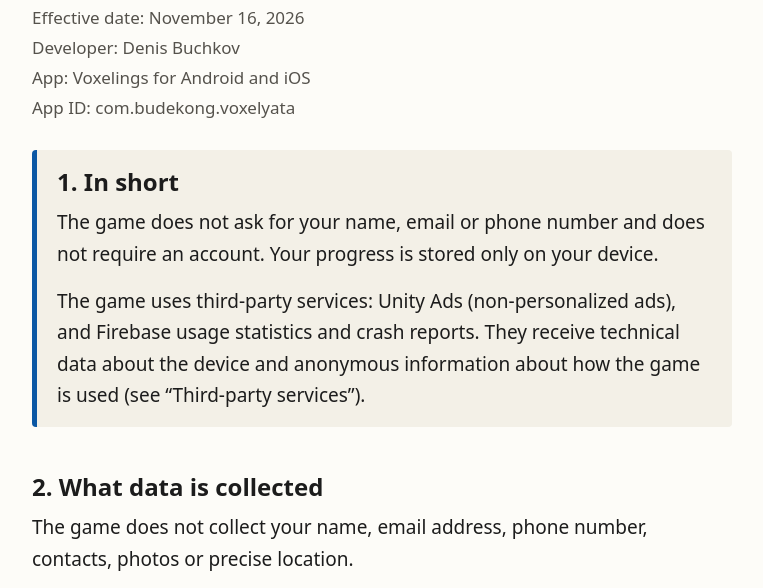
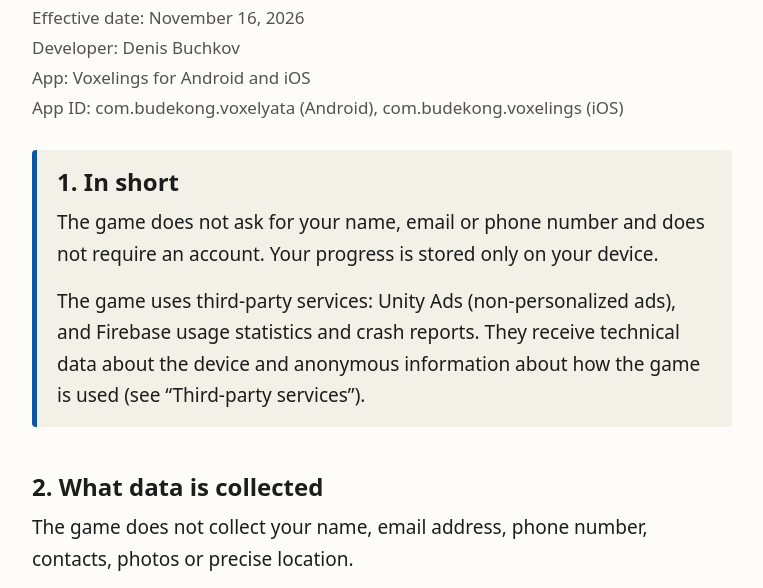
Before and after one commit to DeniMoli/voxelings-privacy, a plain HTML site: page index.html in a window 1280 px wide. Shown: the part 129-717 px from the top of the page, without its empty margins (258-1021 px from the left). Drawn offline with Linux system fonts and the light colour scheme.

Commit message:
Add iOS app ID

```diff
--- a/index.html
+++ b/index.html
@@ -20,7 +20,7 @@
       <li>Effective date: November 16, 2026</li>
       <li>Developer: Denis Buchkov</li>
       <li>App: Voxelings for Android and iOS</li>
-      <li>App ID: com.budekong.voxelyata</li>
+      <li>App ID: com.budekong.voxelyata (Android), com.budekong.voxelings (iOS)</li>
     </ul>
   </header>
 
```
Also changed, not shown: ru/index.html (+1 -1 lines).
